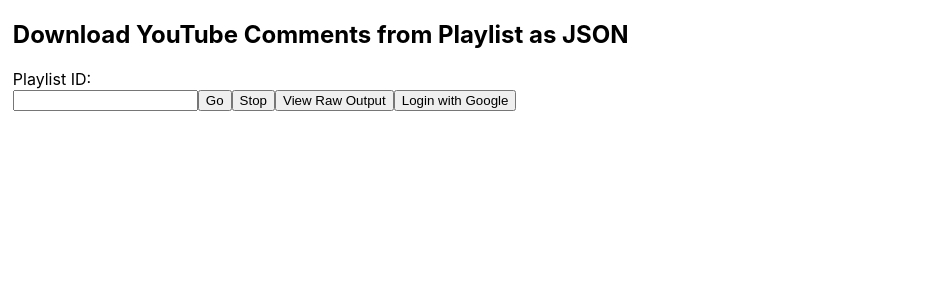
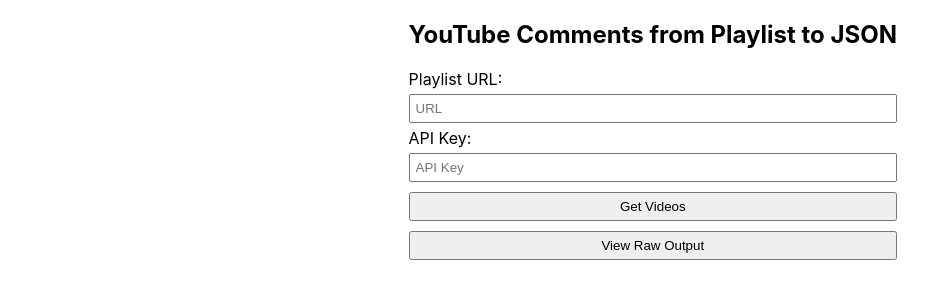
Before and after one commit to ixukw/ytcomments, a React (Create React App) app: page / in a window 1280 px wide. Shown: the top 300 px of the page, without its empty margins (0-947 px from the left). Built offline with nearby package versions, Linux system fonts and the light colour scheme.

Commit message:
update files

```diff
--- a/src/App.css
+++ b/src/App.css
@@ -1,22 +1,18 @@
 .App {
   margin: 0 1% 1% 1%;
-}
-.header {
   display: flex;
+  justify-content: center;
+  align-items: center;
   flex-direction: column;
-  justify-content: left;
-}
-.main-content {
-  display: flex;
-  flex-direction: row;
-  align-items: flex-start;
-}
-.content-header {
-  display: flex;
-  justify-content: space-between;
-  align-items: center;
+  width:100%;
 }
 
-.queue {
-  margin-left: 5%;
+.main-content {
+
 }
+input[type="text"], button {
+  width: 100%;
+  padding: 5px;
+  margin: 5px 0 5px 0;
+  box-sizing: border-box;
+}
--- a/src/App.js
+++ b/src/App.js
@@ -1,52 +1,33 @@
-import React, { useState, useEffect, useRef } from 'react';
+import React, { useState } from 'react';
 import './App.css';
 import Video from './components/video';
 
-const api_key = ""
-const playlist_id = "PLdaz-iqxKi8DqXpAl9zPt6-I3_p6T95pX"
-
 function App() {
   const [playlistID, setPlaylistID] = useState(null);
+  const [apiKey, setAPIKey] = useState("AIzaSyAtb3BRw01oW0bAKTSkNwKOFO-EfVhnq7U");
   const [videos, setVideos] = useState([]);
-  const [vidIds, setVidIds] = useState([]);
-  const [selected, setSelected] = useState([]);
-  const [progress, setProgress] = useState([]);
   const [outputJSON, setOutputJSON] = useState();
-  /*//const playlist_url = "https://www.youtube.com/playlist?list=PLdaz-iqxKi8DqXpAl9zPt6-I3_p6T95pX"
-
-
-  let test = {};
-  fetch(`https://www.googleapis.com/youtube/v3/playlistItems?key=${api_key}&playlistId=${playlist_id}&part=snippet`)
-  .then(r => r.json()).then((data) => {
-    data.items.forEach((video) => {
-      //console.log(`Video: ${video.snippet.title}`)
-      test[video.snippet.title] = [];
-      fetch(`https://www.googleapis.com/youtube/v3/commentThreads?key=${api_key}&videoId=${video.snippet.resourceId.videoId}&part=snippet&textFormat=plainText`)
-      .then(r => r.json()).then((commentData) => {
-        commentData.items.forEach((commentThread) => {
-          let c = commentThread.snippet.topLevelComment.snippet.textOriginal;
-          test[video.snippet.title].push({c});
-        });
-
-        document.getElementById('test').innerHTML = JSON.stringify(test);
-      });
-    });
-  });*/
+  const [videoIds, setVideoIds] = useState([]);
 
   async function getVideosFromPlaylist(id) {
     let videos = [];
     let videoIds = [];
     let nextToken = "";
+    console.log("apikey: " + apiKey);
+    console.log("playlist id: " + id);
+
     do {
       const response = await fetch('https://www.googleapis.com/youtube/v3/playlistItems?' + new URLSearchParams({
-        key: api_key,
+        key: apiKey,
         playlistId: id,
+        maxResults: 50,
         part: 'snippet',
         pageToken: nextToken
       }));
 
+      try {
         const data = await response.json();
-      nextToken = data.nextPageToken;
+        if (data.error) throw new Error(`${data.error.message}\nCode: ${data.error.code}`);
 
         data.items.forEach((video) => {
           videos.push({
@@ -57,44 +38,56 @@
           });
           videoIds.push(video.snippet.resourceId.videoId);
         });
-    } while (nextToken != null);
+        console.log(videoIds);
 
+        // Handle query again if exists
+        if (!data.nextPageToken) break;
+        nextToken = data.nextPageToken;
+      } catch (err) {
+        console.log(err);
+        alert(err);
+      }
+    } while (nextToken);
+
+    // Get comment count of each video
     const stats = await getStatsFromVideoIds(videoIds);
-    stats.map(v => videos.find(x => x.id === v.id).statistics = v.statistics)
+    stats.map(v => videos.find(x => x.id === v.id).statistics = v.statistics);
 
     setVideos([...videos]);
-    setVidIds(videoIds);
     return [videos, videoIds];
   }
 
   async function getStatsFromVideoIds(ids) {
     let nextToken = "";
     let videoStats = [];
+    for (let c=0; c*50<ids.length; c++) { // maximum results per query is 50
       do {
         const response = await fetch('https://youtube.googleapis.com/youtube/v3/videos?' + new URLSearchParams({
-        key: api_key,
-        id: ids,
+          key: apiKey,
+          id: ids.slice(c*50, 50*(c+1)),
           part: 'statistics',
           pageToken: nextToken
         }));
 
         const data = await response.json();
+        data.items.forEach(v => videoStats.push(v));
+
+        if (!data.nextPageToken) break;
         nextToken = data.nextPageToken;
-      console.log(data);
-      data.items.forEach(v => videoStats.push(v));
-    } while (nextToken != null);
-
+      } while (nextToken);
+    }
     return videoStats;
   }
 
   async function getCommentsFromVideo(id) {
     let comments = [];
     let nextToken = "";
-    let c = 0;
     let done = 0;
+
     do {
+      try {
         const response = await fetch('https://www.googleapis.com/youtube/v3/commentThreads?' + new URLSearchParams({
-        key: api_key,
+          key: apiKey,
           videoId: id,
           part: 'snippet',
           pageToken: nextToken,
@@ -106,20 +99,27 @@
         data.items.forEach(comment => {
           comments.push(comment.snippet.topLevelComment.snippet.textOriginal);//console.log([...log, comment.snippet.topLevelComment.snippet.textOriginal]);
         });
-      done += data.pageInfo.totalResults * data.pageInfo.resultsPerPage;
+        done=comments.length;
         console.log(`fetched ${done}`);
-      c++;
-    } while (nextToken != null && c < 10);
+      } catch (err) {
+        console.log(err);
+      }
+    } while (nextToken);
     return comments;
   }
 
   async function handleSubmit() {
-    //setPlaylistID('PLdaz-iqxKi8DqXpAl9zPt6-I3_p6T95pX');
-    const [vids, ids] = await getVideosFromPlaylist(playlist_id);
-    //getCommentsFromVideo(ids[0]);
-    downloadSelected(ids);
+    if (!playlistID || !apiKey) {
+      alert("Missing playlist ID or API key");
+      return;
+    }
+    const [vids, ids] = await getVideosFromPlaylist(playlistID);
+    console.log(vids);
+    setVideoIds(ids);
+    //downloadSelected(ids);
   }
 
+  // Fetch all top level comments from given video ID
   async function downloadSelected(ids) {
     let jsonblock = [];
     for (const id of ids) {
@@ -132,6 +132,7 @@
     setOutputJSON(jsonblock);
   }
 
+  // Opens the output JSON to another page
   function openRaw() {
     if (outputJSON) {
       let wnd = window.open("about:blank", "");
@@ -140,40 +141,46 @@
       alert("Output is blank.");
     }
   }
+
   return (
     <div className="App">
       <div className="header">
-        <h2>Download YouTube Comments from Playlist as JSON</h2>
-        Playlist ID: <br/>
+        <h2>YouTube Comments from Playlist to JSON</h2>
         <div>
-          <input type="text" onChange={(e) => {setPlaylistID(e.target.value)}}/>
-          <button onClick={handleSubmit}>Go</button>
-          <button onClick={()=> {}}>Stop</button>
+          Playlist URL:
+          <input type="text" onChange={(e) => {setPlaylistID(e.target.value.substring(e.target.value.indexOf('?list=')+6))}
+          } placeholder="URL" spellCheck="false"/>
+        </div>
+        <div>
+          API Key: <input type="text" onChange={(e) => {setAPIKey(e.target.value)}} placeholder="API Key" spellCheck="false"/>
+        </div>
+        <div>
+          <button onClick={handleSubmit}>Get Videos</button>
+          {/*<button onClick={()=> {}}>Stop</button>*/}
           <button onClick={openRaw}>View Raw Output</button>
-          <button onClick={() => {}}>Login with Google</button>
+          {/*<button onClick={() => {}}>Login with Google</button>*/}
         </div>
       </div>
       {videos.length > 0 && <div className="main-content">
+        <div className="queue">
+          <h3>Output</h3>
+            {outputJSON ? 'Ready!' : ''}
+          </div>
         <div className="selected-list">
           <div className="content-header">
-            <h3>Found {videos.length} Videos:</h3>
+
+            <h3>Found {videos.length} Videos</h3>
+            <input type="checkbox"/> deselect/select All
+            <button onClick={() => {downloadSelected(videoIds)}}>Get Comments</button>
           </div>
           <div>
             {
-              videos.map((vid, index) => <Video progressState={progress.index} info={{id: vid.id, title: vid.snippet.title, numComments: vid.statistics.commentCount}}/>)
+              videos.map((vid, index) => <Video /*progressState={progress.index}*/ info={{id: vid.id, title: vid.snippet.title, numComments: (vid.statistics ? vid.statistics.commentCount : 0)}}/>)
             }
           </div>
         </div>
-        <div className="queue">
-          <h3>Output</h3>
-            {
-              JSON.stringify(outputJSON)
-            }
-        </div>
+
       </div>}
-      {videos.length <= 0 && playlistID &&
-        <h3>Loading...</h3>
-      }
     </div>
   );
 }
--- a/src/components/video.jsx
+++ b/src/components/video.jsx
@@ -1,4 +1,4 @@
-import React, { useState, useEffect, useRef } from 'react';
+import React/*, { useState, useEffect, useRef }*/ from 'react';
 import './video.css';
 /**
  *
@@ -11,7 +11,7 @@
 function Video({ info }) {
 
     return (
-        <div className="video-component" id={info.id}>
+        <div className="video-component" id={info.id} key={info.id} >
             <input type="checkbox" value={info.id} defaultChecked="true"/>
             <div>
                 <strong>{info.title}</strong>
```
Lines whose indentation alone changed are shown as unchanged.
